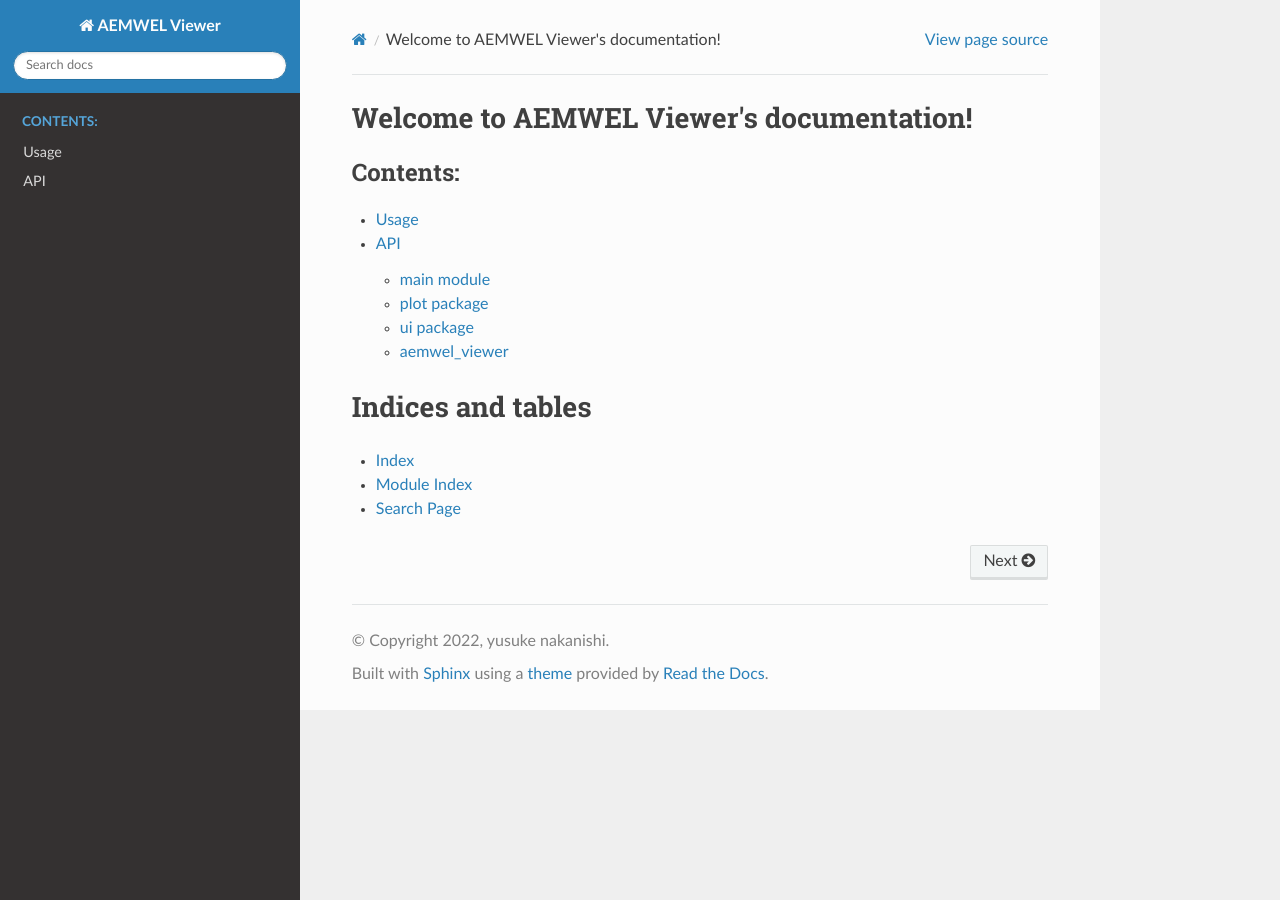
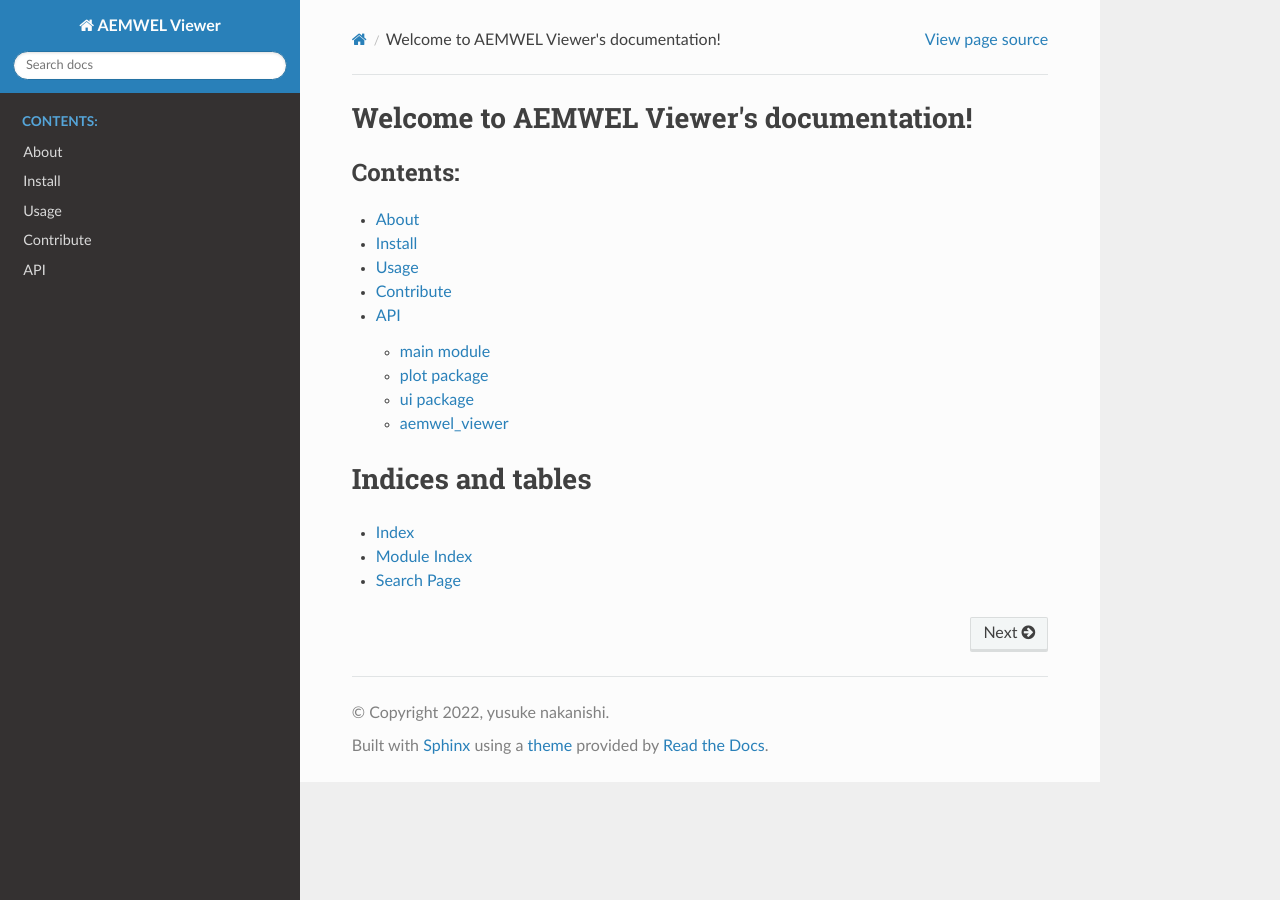
Before and after one commit to yn4k4nishi/aemwel_viewer, a Sphinx documentation site: the page built from docs/source/index.rst, in a window 1280 px wide. Built offline with Sphinx 7.4.7 and the Read the Docs theme 2.0.0, drawn with Linux system fonts in a browser that asks for light colours.

Commit message:
:sparkles: Feature : add file

```diff
--- /dev/null
+++ b/docs/source/about.md
@@ -0,0 +1 @@
+# About
--- /dev/null
+++ b/docs/source/contribute.md
@@ -0,0 +1 @@
+# Contribute
--- a/docs/source/index.rst
+++ b/docs/source/index.rst
@@ -6,11 +6,16 @@
 Welcome to AEMWEL Viewer's documentation!
 =========================================
 
+
+
 .. toctree::
    :maxdepth: 2
    :caption: Contents:
 
+   about
+   install
    usage
+   contribute
    api/index
 
 Indices and tables
--- /dev/null
+++ b/docs/source/install.md
@@ -0,0 +1 @@
+# Install
```
Also changed, not shown: 1 other file.
